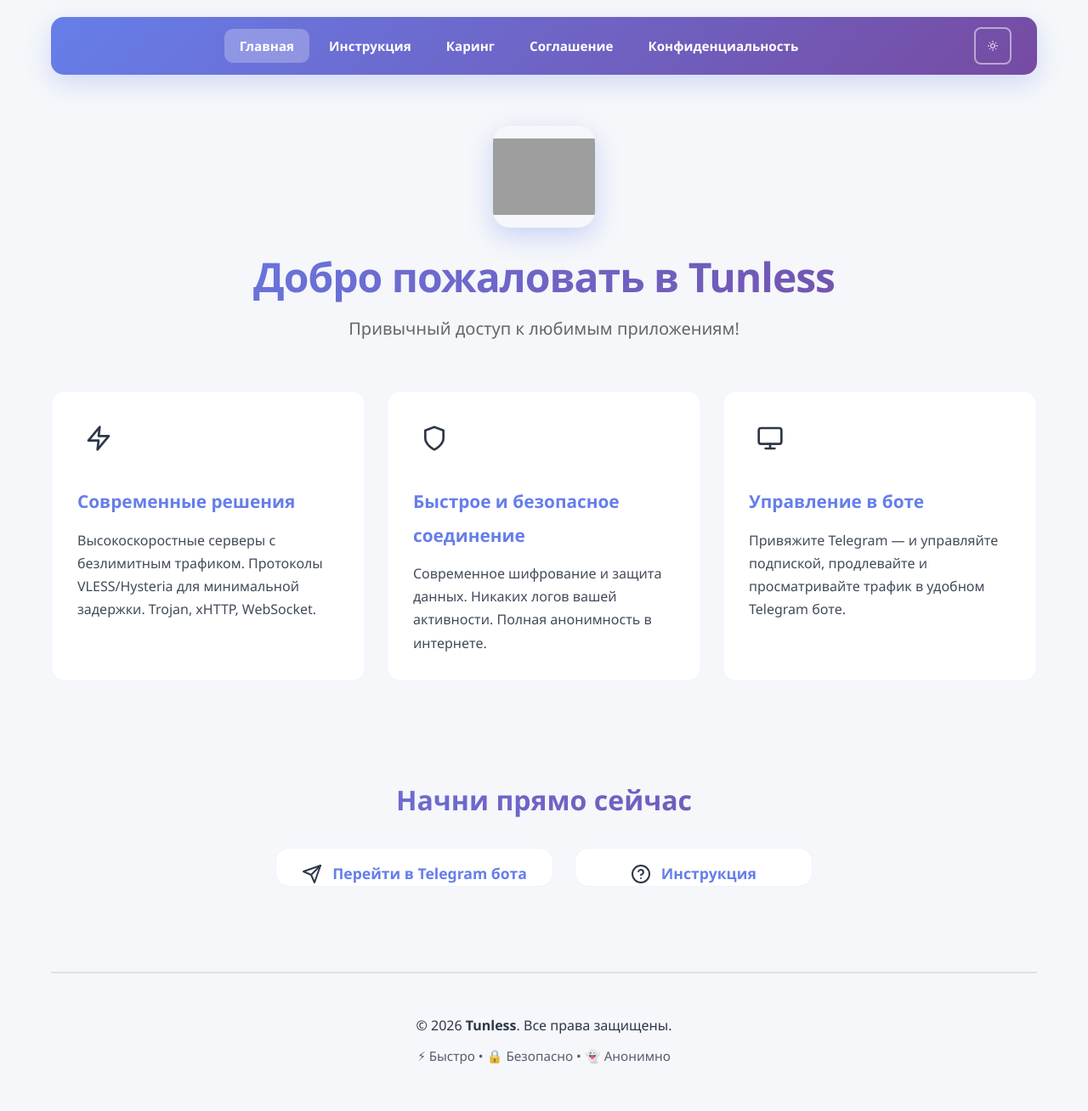
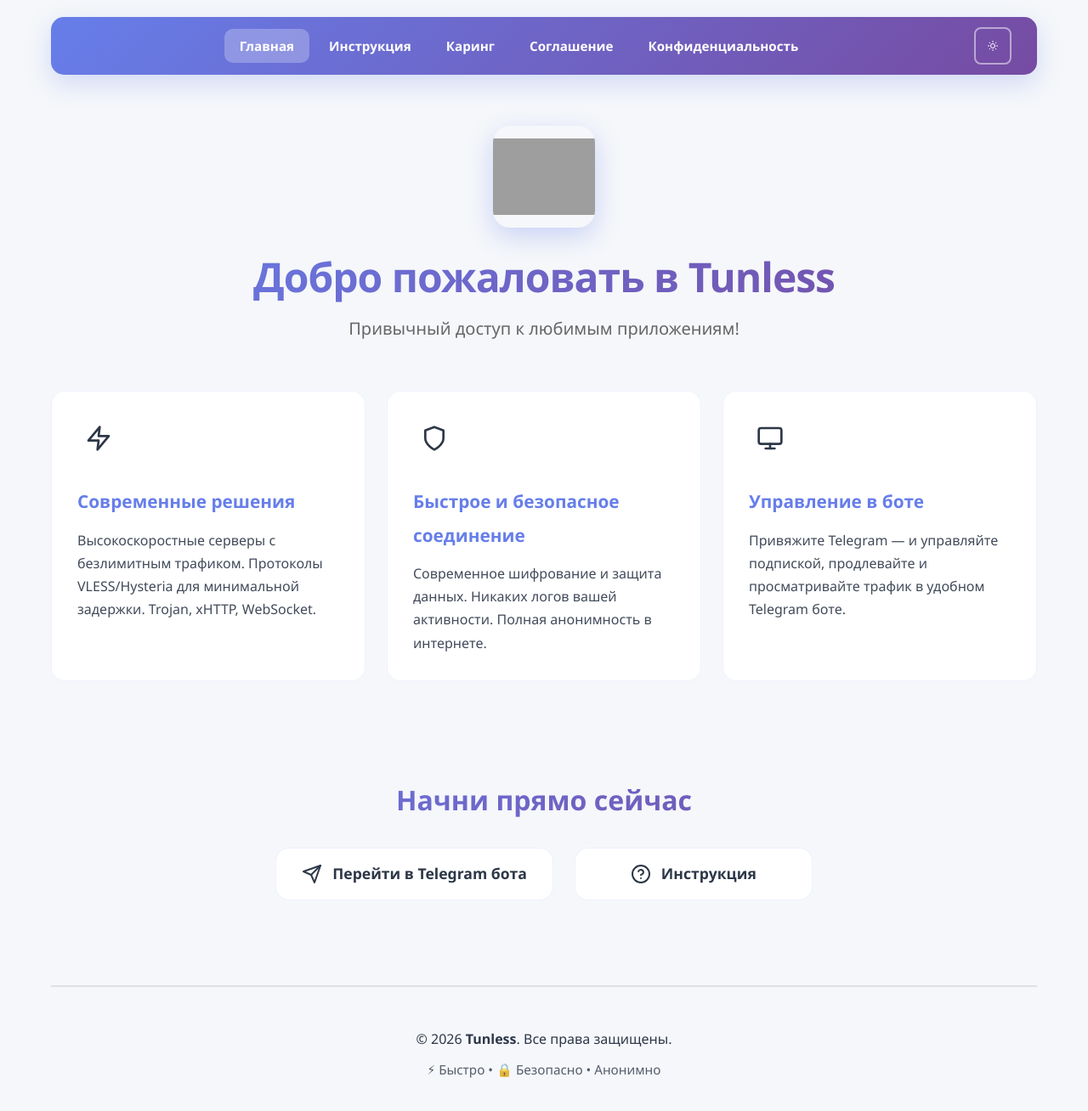
Before and after one commit to Michael-K-cloud/Tunless_Modern, a Jekyll site: the page built from index.md, in a window 1280 px wide and 1339 px high. Shown: the top 1308 px of the window at 85% size. Built offline with Jekyll 4.4.1, drawn with Linux system fonts in a browser that asks for light colours; grey boxes are pictures that could not be loaded.

Commit message:
Update default.html

```diff
--- a/_layouts/default.html
+++ b/_layouts/default.html
@@ -248,7 +248,8 @@
         .content li { margin-bottom: 15px; transition: all 0.3s ease; padding-left: 10px; }
         .content li:hover { padding-left: 20px; color: var(--primary); }
 
-        .content a {
+        /* ВАЖНО: селектор исключает .cta-button, чтобы не ломать кнопки */
+        .content a:not(.cta-button) {
             color: var(--primary);
             text-decoration: none;
             font-weight: 600;
@@ -257,7 +258,7 @@
             padding-bottom: 2px;
         }
 
-        .content a::after {
+        .content a:not(.cta-button)::after {
             content: '';
             position: absolute;
             bottom: -2px;
@@ -268,8 +269,8 @@
             transition: width 0.3s ease;
         }
 
-        .content a:hover { color: var(--primary-dark); }
-        .content a:hover::after { width: 100%; }
+        .content a:not(.cta-button):hover { color: var(--primary-dark); }
+        .content a:not(.cta-button):hover::after { width: 100%; }
 
         /* Card Grid */
         .card-grid {
@@ -430,7 +431,7 @@
 
         <div class="footer">
             <p>© <script>document.write(new Date().getFullYear())</script> <strong>Tunless</strong>. Все права защищены.</p>
-            <p style="font-size: 0.95em; margin-top: 15px; opacity: 0.8;">⚡ Быстро • 🔒 Безопасно • 👻 Анонимно</p>
+            <p style="font-size: 0.95em; margin-top: 15px; opacity: 0.8;">⚡ Быстро • 🔒 Безопасно •  Анонимно</p>
         </div>
     </div>
 
```
